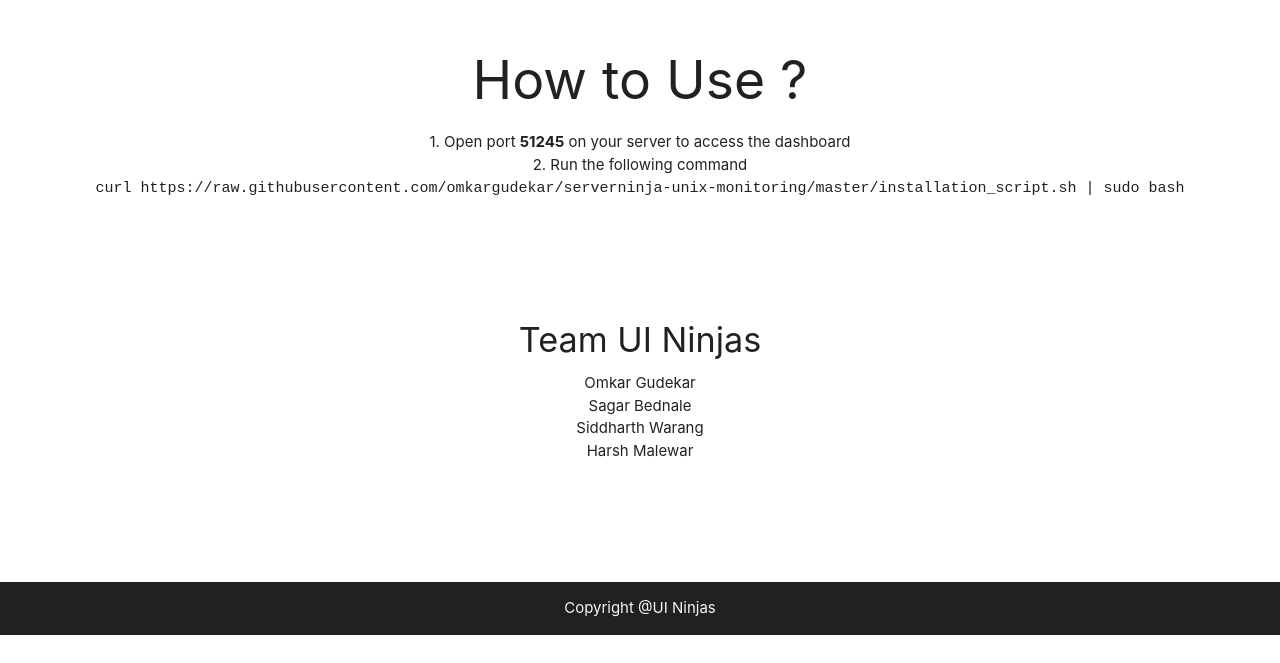
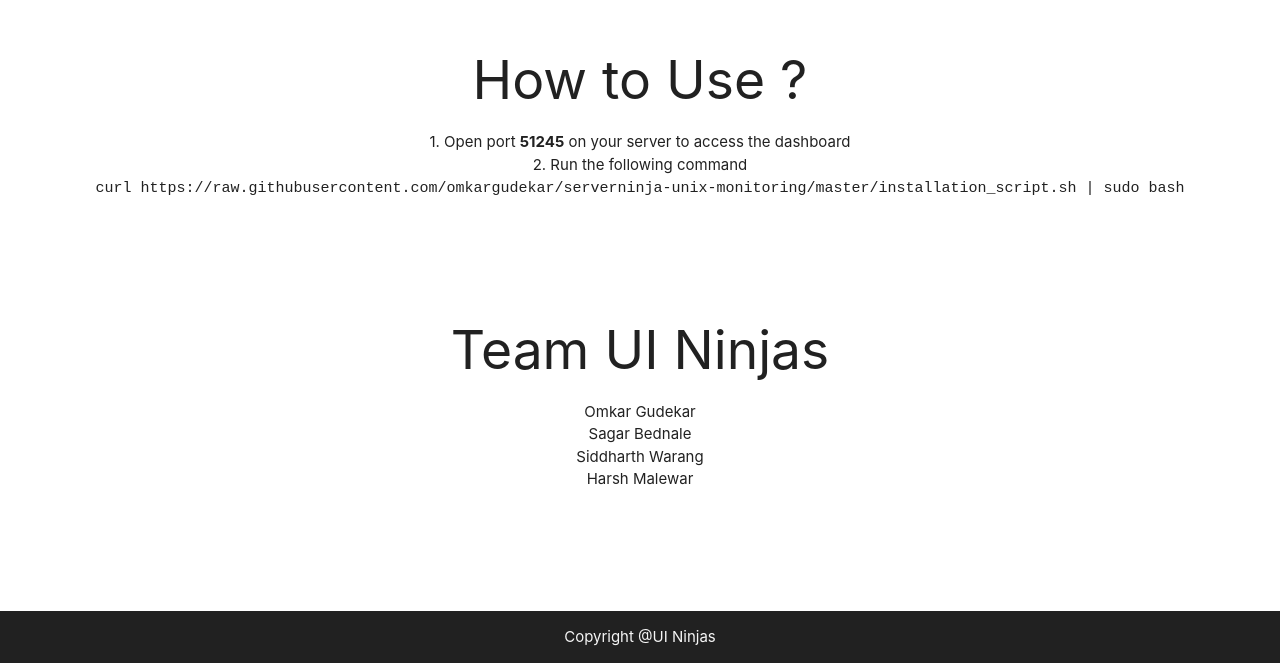
Before and after one commit to omkargudekar/pagemetrics, a website: page public/index.html in a window 1280 px wide. Shown: the part 674-1337 px from the top of the page. Before the commit the page ends 1309 px from the top, so only its background shows below. Drawn offline with nearby package versions, Linux system fonts and the light colour scheme.

Commit message:
SEO fixes

```diff
--- a/public/index.html
+++ b/public/index.html
@@ -8,6 +8,7 @@
     <meta property="og:type" content="website" />
     <meta property="og:title" content="Server Ninja - Real time server monitoring" />
     <meta property="og:description" content="Server ninja is a real-time performance monitoring dashboard. The dashbard is populated with highcharts visualizations" />
+    <meta property="description" content="Server ninja is a real-time performance monitoring dashboard. The dashbard is populated with highcharts visualizations" />
     <meta property="og:url" content="http://serverninja.info" />
     <meta property="og:site_name" content="Server Ninja" />
     <meta property="og:image" content="img/ninja-icon.png" />
@@ -58,7 +59,7 @@
 
 
         <div class="info-wrapper center-align">
-            <h4>Team UI Ninjas</h4>
+            <h2>Team UI Ninjas</h2>
             <ol>
                 <li>Omkar Gudekar</li>
                 <li>Sagar Bednale</li>
```
